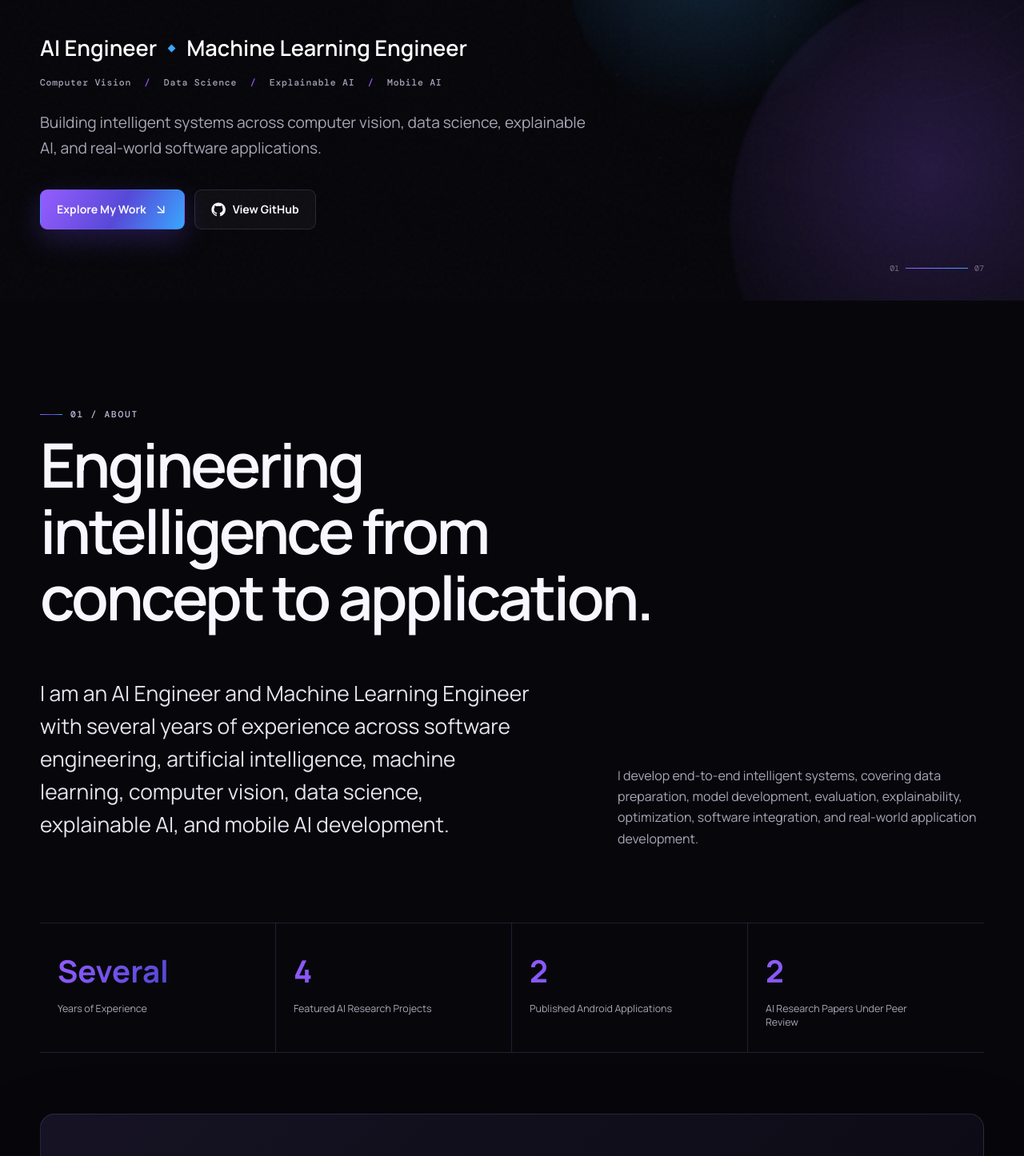
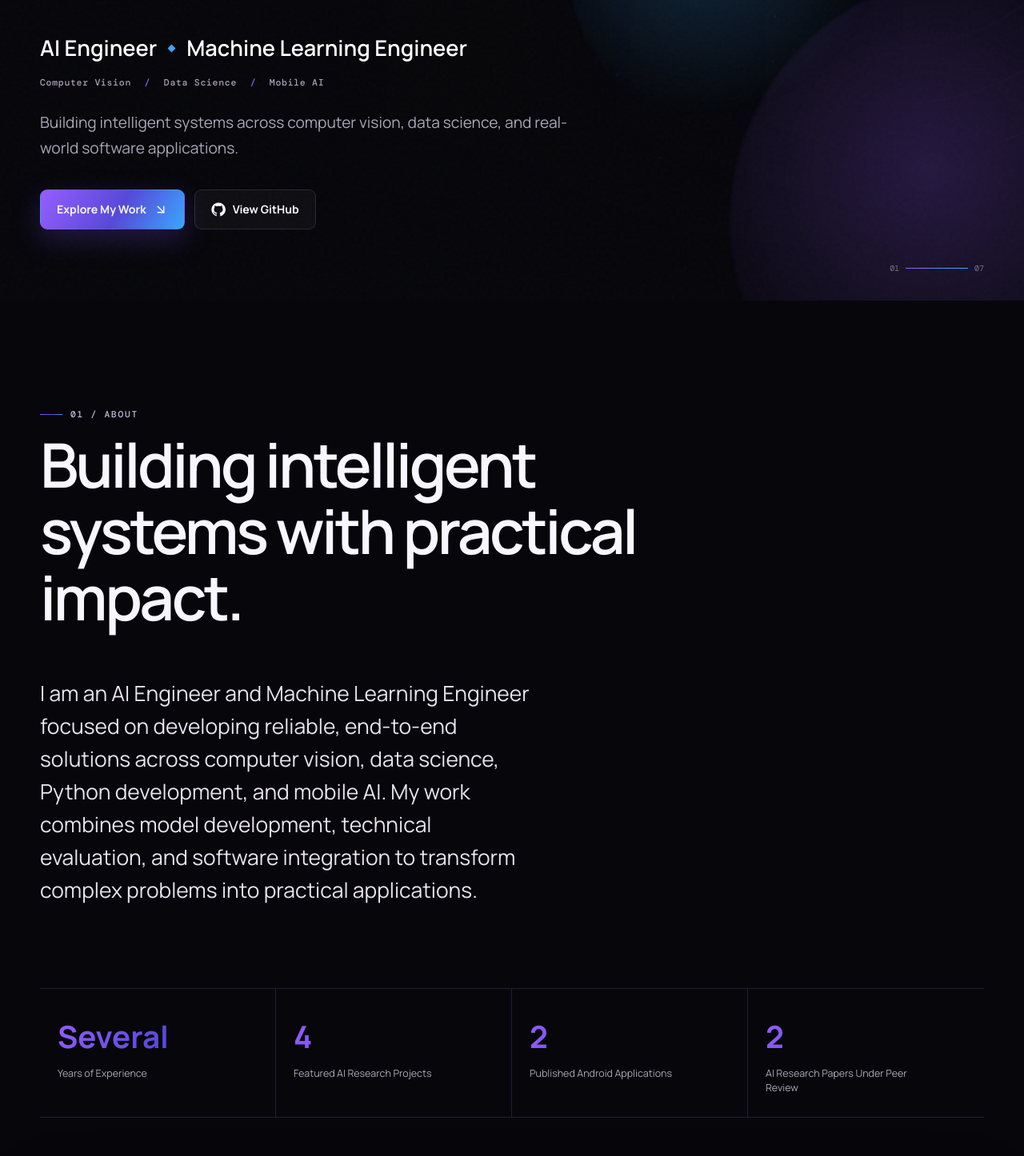
Before and after one commit to fatemehsabourinia/fatemehsabourinia.github.io, a React (Vite) app: page / in a window 1280 px wide. Shown: the part 424-1870 px from the top of the page at 80% size. Built offline with nearby package versions, Linux system fonts and the light colour scheme.

Commit message:
content: refine portfolio messaging and research section

```diff
--- a/src/components/Hero.tsx
+++ b/src/components/Hero.tsx
@@ -12,8 +12,8 @@ export function Hero() {
         <p className="hero-kicker"><Sparkles size={15} /> Intelligence, engineered for impact</p>
         <h1 id="hero-title">Fatemeh <span>Sabourinia</span></h1>
         <p className="hero-role">AI Engineer <i /> Machine Learning Engineer</p>
-        <p className="hero-fields">Computer Vision <span>/</span> Data Science <span>/</span> Explainable AI <span>/</span> Mobile AI</p>
-        <p className="hero-statement">Building intelligent systems across computer vision, data science, explainable AI, and real-world software applications.</p>
+        <p className="hero-fields">Computer Vision <span>/</span> Data Science <span>/</span> Mobile AI</p>
+        <p className="hero-statement">Building intelligent systems across computer vision, data science, and real-world software applications.</p>
         <div className="hero-actions">
           <a className="button button-primary" href="#projects">Explore My Work <ArrowDownRight size={18} /></a>
           <a className="button button-secondary" href={site.github} target="_blank" rel="noopener noreferrer"><GitHubIcon size={18} /> View GitHub</a>
--- a/src/sections/About.tsx
+++ b/src/sections/About.tsx
@@ -7,10 +7,9 @@ export function About() {
   return (
     <section id="about" className="section">
       <div className="container">
-        <SectionHeading eyebrow="01 / About" title="Engineering intelligence from concept to application." />
+        <SectionHeading eyebrow="01 / About" title="Building intelligent systems with practical impact." />
         <div className="about-grid">
-          <Reveal><p className="lead">I am an AI Engineer and Machine Learning Engineer with several years of experience across software engineering, artificial intelligence, machine learning, computer vision, data science, explainable AI, and mobile AI development.</p></Reveal>
-          <Reveal delay={.1}><p>I develop end-to-end intelligent systems, covering data preparation, model development, evaluation, explainability, optimization, software integration, and real-world application development.</p></Reveal>
+          <Reveal><p className="lead">I am an AI Engineer and Machine Learning Engineer focused on developing reliable, end-to-end solutions across computer vision, data science, Python development, and mobile AI. My work combines model development, technical evaluation, and software integration to transform complex problems into practical applications.</p></Reveal>
         </div>
         <div className="highlights">{highlights.map(([value, label], index) => <Reveal key={label} delay={index * .1} className="highlight"><strong>{value}</strong><span>{label}</span></Reveal>)}</div>
         <Reveal><AIWorkflow /></Reveal>
--- a/src/sections/Applications.tsx
+++ b/src/sections/Applications.tsx
@@ -3,5 +3,5 @@ import { SectionHeading } from '../components/SectionHeading'
 import { applications } from '../data/applications'
 
 export function Applications() {
-  return <section id="applications" className="section"><div className="container"><SectionHeading eyebrow="05 / Mobile AI" title="Published Android applications." intro="Separate from the research repositories, these applications bring optimized image-classification models into accessible, on-device experiences." /><div className="applications-grid">{applications.map((app, index) => <ApplicationCard app={app} index={index} key={app.title} />)}</div></div></section>
+  return <section id="applications" className="section"><div className="container"><SectionHeading eyebrow="05 / Mobile AI" title="Published Android applications." intro="These applications bring optimized image-classification models into accessible, user-friendly on-device experiences." /><div className="applications-grid">{applications.map((app, index) => <ApplicationCard app={app} index={index} key={app.title} />)}</div></div></section>
 }
--- a/src/sections/Experience.tsx
+++ b/src/sections/Experience.tsx
@@ -2,5 +2,5 @@ import { Reveal } from '../components/Reveal'
 import { SectionHeading } from '../components/SectionHeading'
 
 export function Experience() {
-  return <section id="experience" className="section"><div className="container experience-layout"><SectionHeading eyebrow="07 / Experience" title="A multidisciplinary engineering practice." /><Reveal className="experience-copy"><span>SEVERAL YEARS / END-TO-END DELIVERY</span><p className="lead">Several years of experience across software engineering, artificial intelligence, machine learning, computer vision, data science, explainable AI, and mobile application development.</p><p>Experienced in developing end-to-end technical solutions ranging from data preparation and model training to evaluation, interpretation, software integration, and production-oriented application development.</p></Reveal></div></section>
+  return <section id="experience" className="section"><div className="container experience-layout"><SectionHeading eyebrow="07 / Experience" title="A multidisciplinary engineering practice." /><Reveal className="experience-copy"><span>SEVERAL YEARS / END-TO-END DELIVERY</span><p className="lead">Several years of experience across software engineering, artificial intelligence, machine learning, computer vision, data science, Python development, and mobile application development.</p></Reveal></div></section>
 }
--- a/src/sections/Publications.tsx
+++ b/src/sections/Publications.tsx
@@ -1,7 +1,5 @@
-import { FileText } from 'lucide-react'
-import { Reveal } from '../components/Reveal'
 import { SectionHeading } from '../components/SectionHeading'
 
 export function Publications() {
-  return <section id="research" className="section section-tinted"><div className="container"><SectionHeading eyebrow="06 / Research" title="Research & Publications" intro="Author of two artificial intelligence research papers currently under peer review, with research spanning machine learning, deep learning, computer vision, transfer learning, explainable AI, and model evaluation." /><div className="publication-grid">{['AI Research Paper I', 'AI Research Paper II'].map((title, index) => <Reveal className="publication-card" key={title} delay={index * .12}><div><FileText /><span>Manuscript {String(index + 1).padStart(2, '0')}</span></div><h3>{title}</h3><p>Publication details will be added when they are publicly available.</p><strong><i /> Under Peer Review</strong></Reveal>)}</div></div></section>
+  return <section id="research" className="section section-tinted"><div className="container"><SectionHeading eyebrow="06 / Research" title="Research & Publications" intro="Author of two AI research papers currently under peer review, focusing on efficient CNN architectures, computer vision, and deep learning models for mobile deployment." /></div></section>
 }
--- a/src/styles/globals.css
+++ b/src/styles/globals.css
@@ -138,6 +138,7 @@ p { color: var(--muted); }
 
 /* Research, experience, education */
 .publication-grid, .education-grid { display: grid; grid-template-columns: 1fr 1fr; gap: 14px; }
+#research .section-heading { margin-bottom: 0; }
 .publication-card { padding: 38px; border: 1px solid var(--line); border-radius: 14px; background: rgba(15, 13, 23, .82); }
 .publication-card > div { display: flex; align-items: center; justify-content: space-between; color: var(--violet); }
 .publication-card > div span { color: var(--muted-2); font: .6rem 'DM Mono', monospace; text-transform: uppercase; }
```
